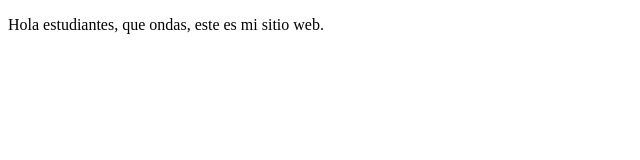
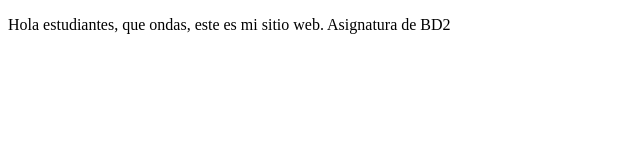
Before and after one commit to eoacosta89/ejercicio1, a plain HTML site: page index.html in a window 1280 px wide. Shown: the whole page, without its empty margins (0-640 px from the left). Drawn offline with Linux system fonts and the light colour scheme.

Commit message:
tercer commit

```diff
--- a/index.html
+++ b/index.html
@@ -7,6 +7,6 @@
     <title>Hola Mundo</title>
 </head>
 <body>
-    <p>Hola estudiantes, que ondas, este es mi sitio web.</p>
+    <p>Hola estudiantes, que ondas, este es mi sitio web. Asignatura de BD2</p>
 </body>
 </html>
```
